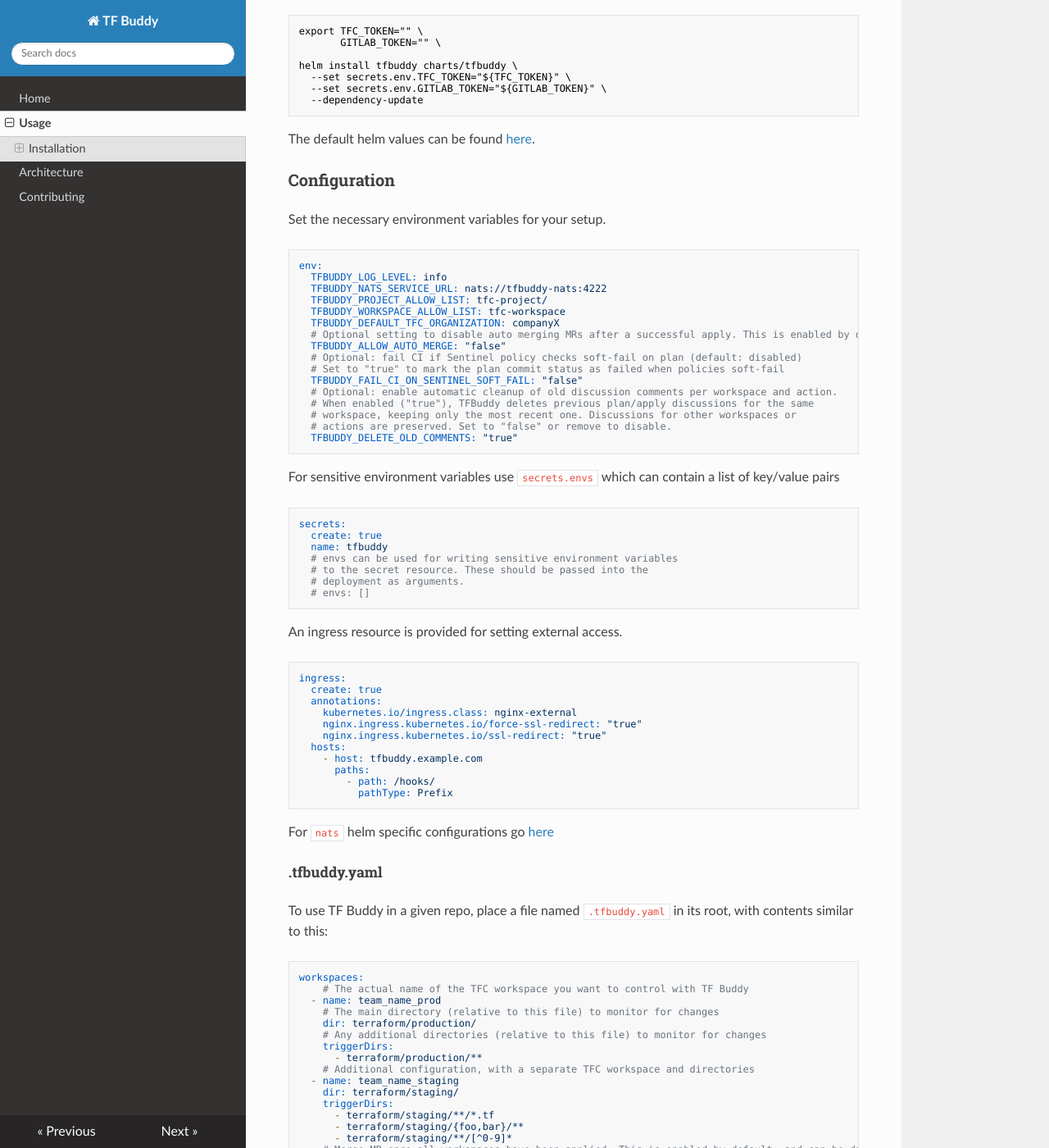
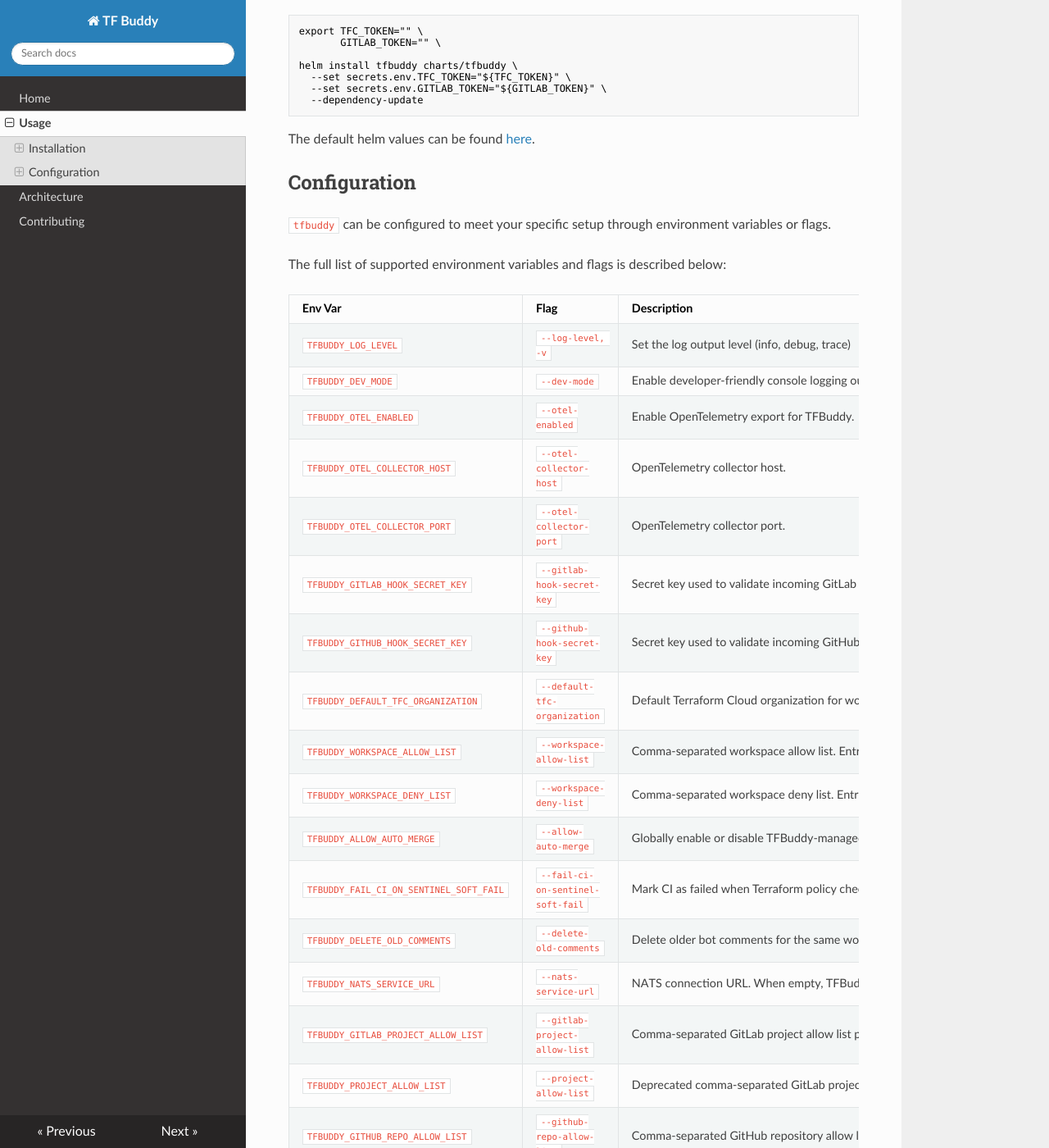
Before and after one commit to zapier/tfbuddy, an MkDocs documentation site: the page built from docs/usage.md, in a window 1280 px wide and 1400 px high, scrolled down 710 px. Shown: the whole window at 82% size. Built offline with MkDocs 1.6.1, drawn with Linux system fonts in a browser that asks for light colours; nearby versions of some CDN libraries; some of the changed text lies outside the part shown.

Commit message:
docs: add generated config docs workflow
Signed-off-by: Mmadu Manasseh <mmadumanasseh@gmail.com>

````diff
--- a/docs/usage.md
+++ b/docs/usage.md
@@ -40,27 +40,35 @@
 
 The default helm values can be found [here](https://github.com/zapier/tfbuddy/blob/main/charts/tfbuddy/values.yaml).
 
-### Configuration
+<!-- BEGIN GENERATED CONFIGURATION -->
+## Configuration
 
-Set the necessary environment variables for your setup.
-```yaml
-env:
-  TFBUDDY_LOG_LEVEL: info
-  TFBUDDY_NATS_SERVICE_URL: nats://tfbuddy-nats:4222
-  TFBUDDY_PROJECT_ALLOW_LIST: tfc-project/
-  TFBUDDY_WORKSPACE_ALLOW_LIST: tfc-workspace
-  TFBUDDY_DEFAULT_TFC_ORGANIZATION: companyX
-  # Optional setting to disable auto merging MRs after a successful apply. This is enabled by default.
-  TFBUDDY_ALLOW_AUTO_MERGE: "false"
-  # Optional: fail CI if Sentinel policy checks soft-fail on plan (default: disabled)
-  # Set to "true" to mark the plan commit status as failed when policies soft-fail
-  TFBUDDY_FAIL_CI_ON_SENTINEL_SOFT_FAIL: "false"
-  # Optional: enable automatic cleanup of old discussion comments per workspace and action.
-  # When enabled ("true"), TFBuddy deletes previous plan/apply discussions for the same
-  # workspace, keeping only the most recent one. Discussions for other workspaces or
-  # actions are preserved. Set to "false" or remove to disable.
-  TFBUDDY_DELETE_OLD_COMMENTS: "true"
-```
+`tfbuddy` can be configured to meet your specific setup through environment variables or flags.
+
+The full list of supported environment variables and flags is described below:
+
+|Env Var|Flag|Description|Default Value|
+|---|---|---|---|
+|`TFBUDDY_LOG_LEVEL`|`--log-level, -v`|Set the log output level (info, debug, trace)|`info`|
+|`TFBUDDY_DEV_MODE`|`--dev-mode`|Enable developer-friendly console logging output.|`false`|
+|`TFBUDDY_OTEL_ENABLED`|`--otel-enabled`|Enable OpenTelemetry export for TFBuddy.|`false`|
+|`TFBUDDY_OTEL_COLLECTOR_HOST`|`--otel-collector-host`|OpenTelemetry collector host.||
+|`TFBUDDY_OTEL_COLLECTOR_PORT`|`--otel-collector-port`|OpenTelemetry collector port.||
+|`TFBUDDY_GITLAB_HOOK_SECRET_KEY`|`--gitlab-hook-secret-key`|Secret key used to validate incoming GitLab webhooks.||
+|`TFBUDDY_GITHUB_HOOK_SECRET_KEY`|`--github-hook-secret-key`|Secret key used to validate incoming GitHub webhooks.||
+|`TFBUDDY_DEFAULT_TFC_ORGANIZATION`|`--default-tfc-organization`|Default Terraform Cloud organization for workspaces that omit one in .tfbuddy.yaml.||
+|`TFBUDDY_WORKSPACE_ALLOW_LIST`|`--workspace-allow-list`|Comma-separated workspace allow list. Entries without an organization use the default Terraform Cloud organization.||
+|`TFBUDDY_WORKSPACE_DENY_LIST`|`--workspace-deny-list`|Comma-separated workspace deny list. Entries without an organization use the default Terraform Cloud organization.||
+|`TFBUDDY_ALLOW_AUTO_MERGE`|`--allow-auto-merge`|Globally enable or disable TFBuddy-managed auto-merge.|`true`|
+|`TFBUDDY_FAIL_CI_ON_SENTINEL_SOFT_FAIL`|`--fail-ci-on-sentinel-soft-fail`|Mark CI as failed when Terraform policy checks soft-fail.|`false`|
+|`TFBUDDY_DELETE_OLD_COMMENTS`|`--delete-old-comments`|Delete older bot comments for the same workspace and action after posting a newer one.|`false`|
+|`TFBUDDY_NATS_SERVICE_URL`|`--nats-service-url`|NATS connection URL. When empty, TFBuddy falls back to the NATS client default.||
+|`TFBUDDY_GITLAB_PROJECT_ALLOW_LIST`|`--gitlab-project-allow-list`|Comma-separated GitLab project allow list prefixes.||
+|`TFBUDDY_PROJECT_ALLOW_LIST`|`--project-allow-list`|Deprecated comma-separated GitLab project allow list prefixes.||
+|`TFBUDDY_GITHUB_REPO_ALLOW_LIST`|`--github-repo-allow-list`|Comma-separated GitHub repository allow list prefixes.||
+|`TFBUDDY_GITHUB_CLONE_DEPTH`|`--github-clone-depth`|Git clone depth to use for GitHub merge request checkouts. Zero means full history.|`0`|
+|`TFBUDDY_GITLAB_CLONE_DEPTH`|`--gitlab-clone-depth`|Git clone depth to use for GitLab merge request checkouts. Zero means full history.|`0`|
+<!-- END GENERATED CONFIGURATION -->
 
 For sensitive environment variables use `secrets.envs` which can contain a list of key/value pairs
 ```yaml
````
Also changed, not shown: docs/superpowers/plans/2026-05-07-viper-owned-config.md (deleted, +0 -127 lines), docs/superpowers/specs/2026-05-07-viper-owned-config-design.md (deleted, +0 -87 lines), 7 other files.
